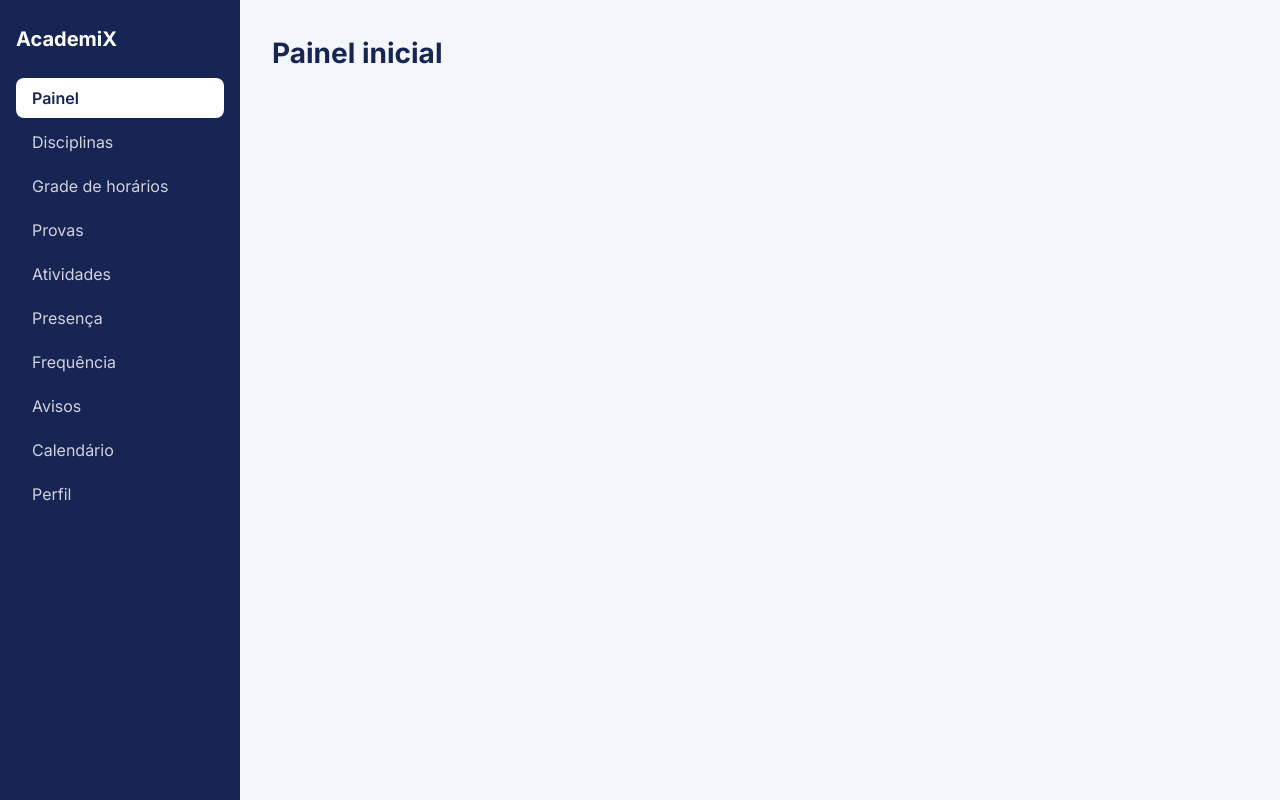
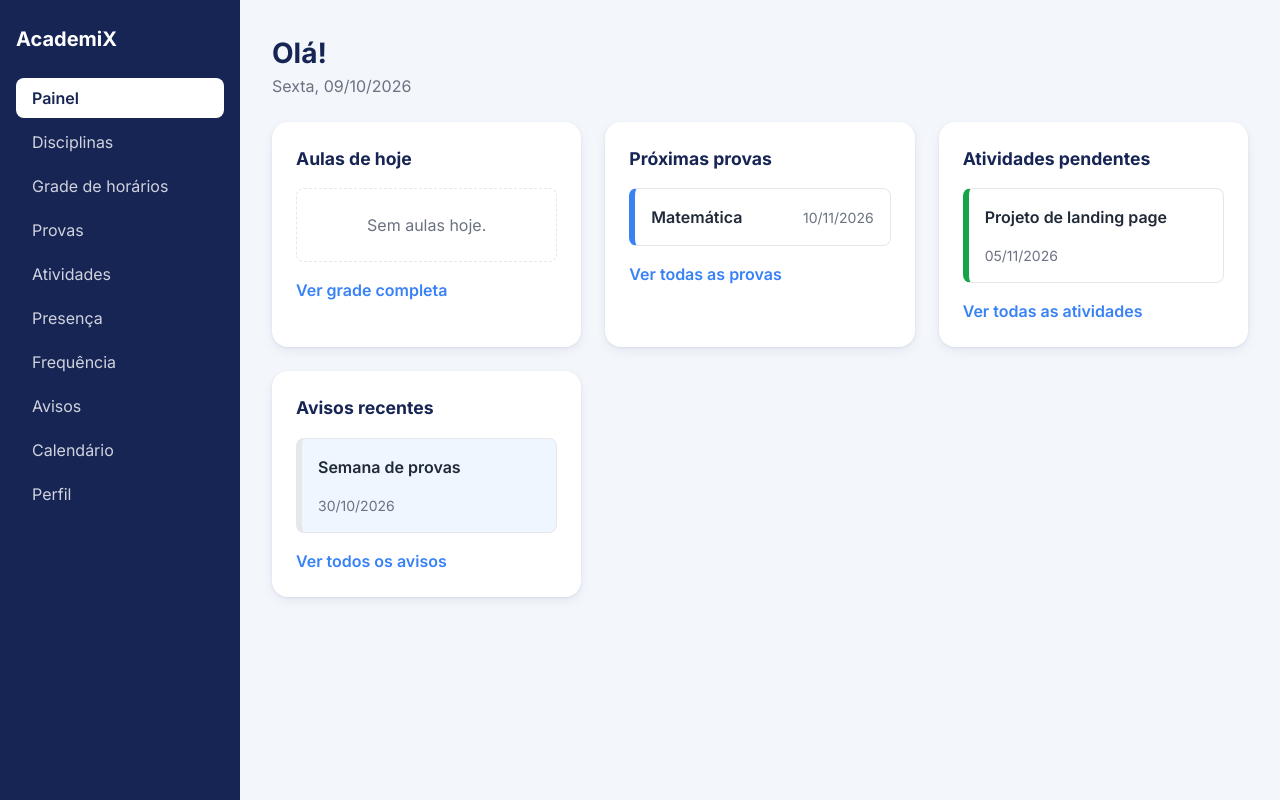
Before and after one commit to AcademyX-senai/academyx, a React (Vite) app: page / in a window 1280 px wide. Built offline with nearby package versions, Linux system fonts and the light colour scheme.

Commit message:
feat: implementa painel inicial com resumo do dia

```diff
--- a/src/pages/Dashboard.jsx
+++ b/src/pages/Dashboard.jsx
@@ -1,9 +1,149 @@
+import { Link } from 'react-router-dom'
+import { useApp } from '../context/AppContext'
+import Card from '../components/ui/Card'
+import EmptyState from '../components/ui/EmptyState'
+import { DIAS_SEMANA, diaDaSemana, formatarData, hojeISO } from '../utils/datas'
+import { calcularFrequencia, statusFrequencia } from '../utils/frequencia'
+
 function Dashboard() {
+  const { perfil, disciplinas, aulas, provas, atividades, presencas, avisos, limiteFrequencia } =
+    useApp()
+
+  const hoje = hojeISO()
+  const nome = (id) => disciplinas.find((d) => d.id === id)
+  const cor = (id) => nome(id)?.cor
+
+  const aulasHoje = aulas
+    .filter((a) => a.diaSemana === diaDaSemana(hoje))
+    .sort((a, b) => a.horario.localeCompare(b.horario))
+
+  const proximasProvas = provas
+    .filter((p) => p.data >= hoje)
+    .sort((a, b) => a.data.localeCompare(b.data))
+    .slice(0, 3)
+
+  const pendentes = atividades
+    .filter((a) => !a.concluida)
+    .sort((a, b) => a.entrega.localeCompare(b.entrega))
+    .slice(0, 4)
+
+  const avisosNaoLidos = avisos.filter((a) => !a.lido).slice(0, 3)
+
+  const alertas = disciplinas
+    .map((d) => {
+      const percentual = calcularFrequencia(presencas, d.id)
+      return { disciplina: d, percentual, status: statusFrequencia(percentual, limiteFrequencia) }
+    })
+    .filter((f) => f.status !== 'ok')
+
+  const semDados = disciplinas.length === 0
+
   return (
-    <section>
-      <h1>Painel inicial</h1>
-      {/* TODO: montar esta tela */}
-    </section>
+    <div className="page">
+      <div>
+        <h1>Olá{perfil?.nome ? `, ${perfil.nome}` : ''}!</h1>
+        <p className="page__subtitulo">
+          {DIAS_SEMANA[diaDaSemana(hoje)]}, {formatarData(hoje)}
+        </p>
+      </div>
+
+      {semDados && (
+        <EmptyState>
+          Comece cadastrando suas disciplinas em <Link to="/disciplinas">Disciplinas</Link>.
+        </EmptyState>
+      )}
+
+      {alertas.length > 0 && (
+        <Card title="Alertas de frequência">
+          <ul className="lista">
+            {alertas.map(({ disciplina, percentual, status }) => (
+              <li key={disciplina.id} className="item" style={{ '--cor': disciplina.cor }}>
+                <span className="item__titulo">{disciplina.nome}</span>
+                <span className={`badge badge--${status}`}>{percentual}% de frequência</span>
+              </li>
+            ))}
+          </ul>
+        </Card>
+      )}
+
+      <div className="grid-cards">
+        <Card title="Aulas de hoje">
+          {aulasHoje.length === 0 ? (
+            <EmptyState>Sem aulas hoje.</EmptyState>
+          ) : (
+            <ul className="lista">
+              {aulasHoje.map((a) => (
+                <li key={a.id} className="item" style={{ '--cor': cor(a.disciplinaId) }}>
+                  <span className="item__titulo">{nome(a.disciplinaId)?.nome}</span>
+                  <span className="item__detalhe">{a.horario}</span>
+                </li>
+              ))}
+            </ul>
+          )}
+          <Link className="link-ver-mais" to="/grade">
+            Ver grade completa
+          </Link>
+        </Card>
+
+        <Card title="Próximas provas">
+          {proximasProvas.length === 0 ? (
+            <EmptyState>Nenhuma prova marcada.</EmptyState>
+          ) : (
+            <ul className="lista">
+              {proximasProvas.map((p) => (
+                <li key={p.id} className="item" style={{ '--cor': cor(p.disciplinaId) }}>
+                  <span className="item__titulo">{nome(p.disciplinaId)?.nome}</span>
+                  <span className="item__detalhe">{formatarData(p.data)}</span>
+                </li>
+              ))}
+            </ul>
+          )}
+          <Link className="link-ver-mais" to="/provas">
+            Ver todas as provas
+          </Link>
+        </Card>
+
+        <Card title="Atividades pendentes">
+          {pendentes.length === 0 ? (
+            <EmptyState>Tudo em dia por aqui.</EmptyState>
+          ) : (
+            <ul className="lista">
+              {pendentes.map((a) => (
+                <li
+                  key={a.id}
+                  className={`item ${a.entrega < hoje ? 'item--atrasada' : ''}`}
+                  style={{ '--cor': cor(a.disciplinaId) }}
+                >
+                  <span className="item__titulo">{a.titulo}</span>
+                  <span className="item__detalhe">{formatarData(a.entrega)}</span>
+                </li>
+              ))}
+            </ul>
+          )}
+          <Link className="link-ver-mais" to="/atividades">
+            Ver todas as atividades
+          </Link>
+        </Card>
+
+        <Card title="Avisos recentes">
+          {avisosNaoLidos.length === 0 ? (
+            <EmptyState>Nenhum aviso novo.</EmptyState>
+          ) : (
+            <ul className="lista">
+              {avisosNaoLidos.map((a) => (
+                <li key={a.id} className="item item--destaque">
+                  <span className="item__titulo">{a.titulo}</span>
+                  <span className="item__detalhe">{formatarData(a.data)}</span>
+                </li>
+              ))}
+            </ul>
+          )}
+          <Link className="link-ver-mais" to="/avisos">
+            Ver todos os avisos
+          </Link>
+        </Card>
+      </div>
+    </div>
   )
 }
 
```
